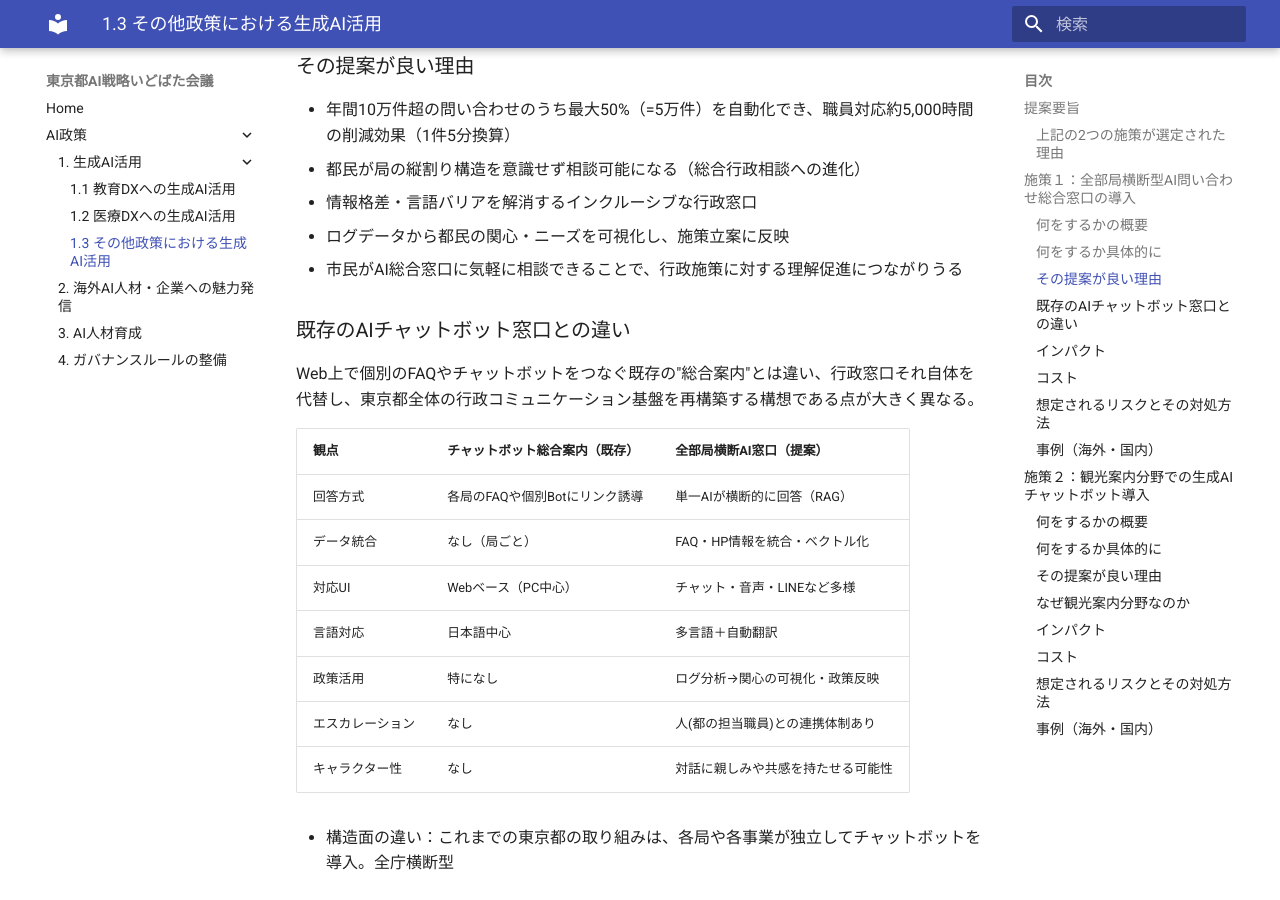
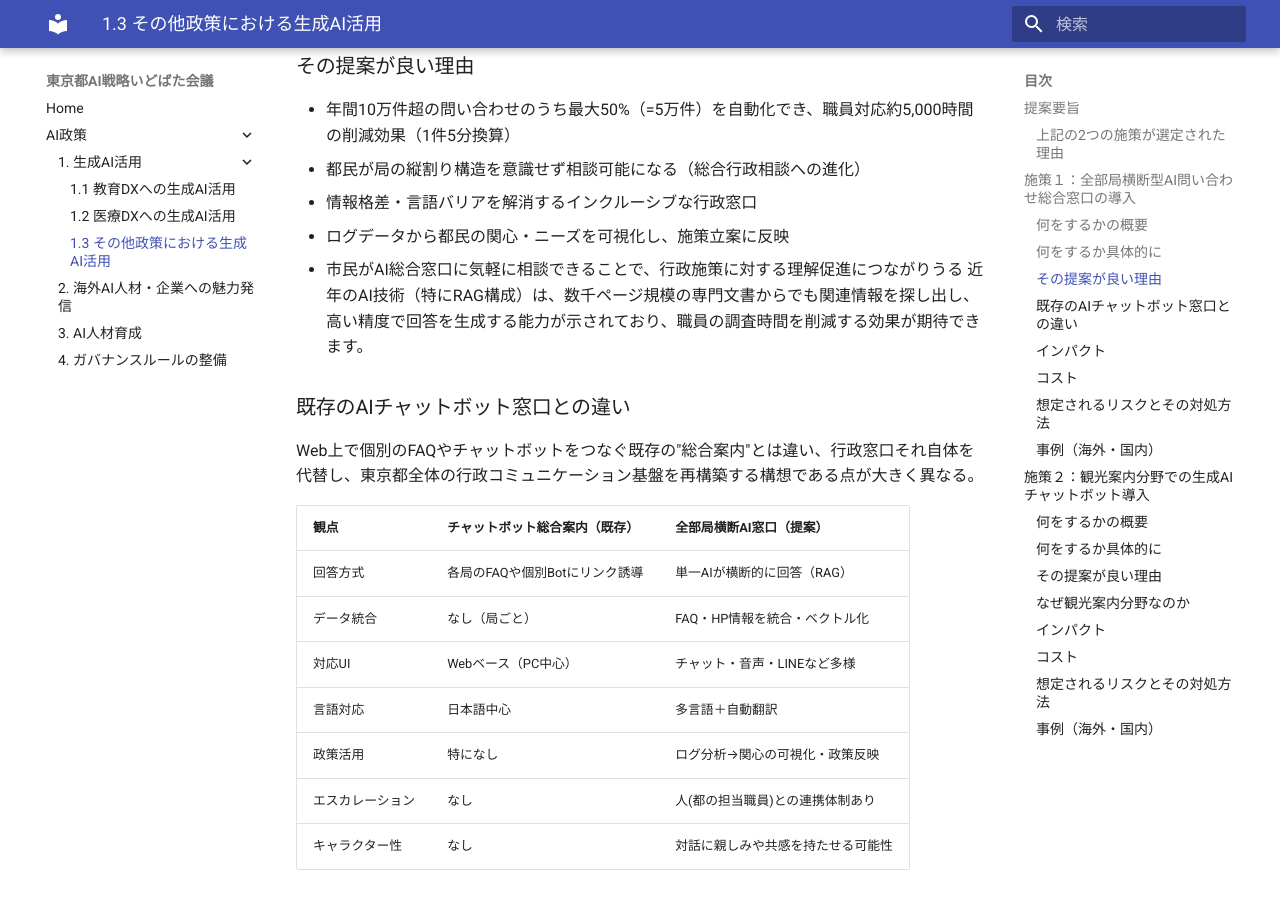
Before and after one commit to takahiroanno2024/2025_ai_idobatakaigi_output, an MkDocs documentation site: the page built from docs/1.3_その他政策における生成AI活用.md, in a window 1280 px wide and 900 px high, scrolled down 1510 px. Built offline with MkDocs 1.6.1 and Material for MkDocs 9.7.7, drawn with Linux system fonts in a browser that asks for light colours; some of the changed text lies outside the part shown.

Commit message:
にーふりによる施策1のリスクと効果の具体化

```diff
--- a/docs/1.3_その他政策における生成AI活用.md
+++ b/docs/1.3_その他政策における生成AI活用.md
@@ -51,6 +51,7 @@
 - 情報格差・言語バリアを解消するインクルーシブな行政窓口
 - ログデータから都民の関心・ニーズを可視化し、施策立案に反映
 - 市民がAI総合窓口に気軽に相談できることで、行政施策に対する理解促進につながりうる
+近年のAI技術（特にRAG構成）は、数千ページ規模の専門文書からでも関連情報を探し出し、高い精度で回答を生成する能力が示されており、職員の調査時間を削減する効果が期待できます。
 
 ### 既存のAIチャットボット窓口との違い
 
@@ -94,6 +95,8 @@ Web上で個別のFAQやチャットボットをつなぐ既存の"総合案内"
 | 情報更新の遅れ      | 自動クロール・職員による定期チェック体制          |
 | 高齢者のデジタル対応困難 | 既存の窓口を無くすわけではない    |
 | プライバシー懸念     | 個人情報入力を制限、ログ保存期間を短く設定       |
+| 複雑な判断への対応限界 | AIでの対応が難しい問い合わせは、スムーズに人間の担当者へ引き継ぐ連携体制を構築。 |
+| 継続的なデータ整備の必要性 | AIの精度維持のため、学習させるFAQやマニュアル等のデータを常に最新かつ適切な形式に保つ運用体制を構築。 |
 
 ### 事例（海外・国内）
 
```
